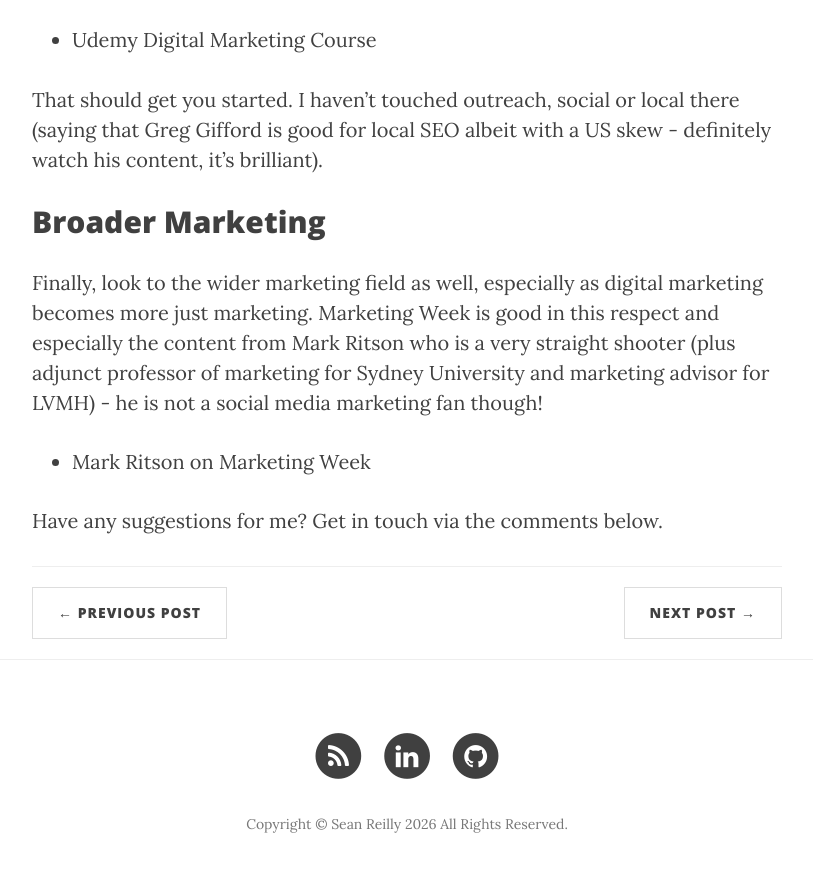
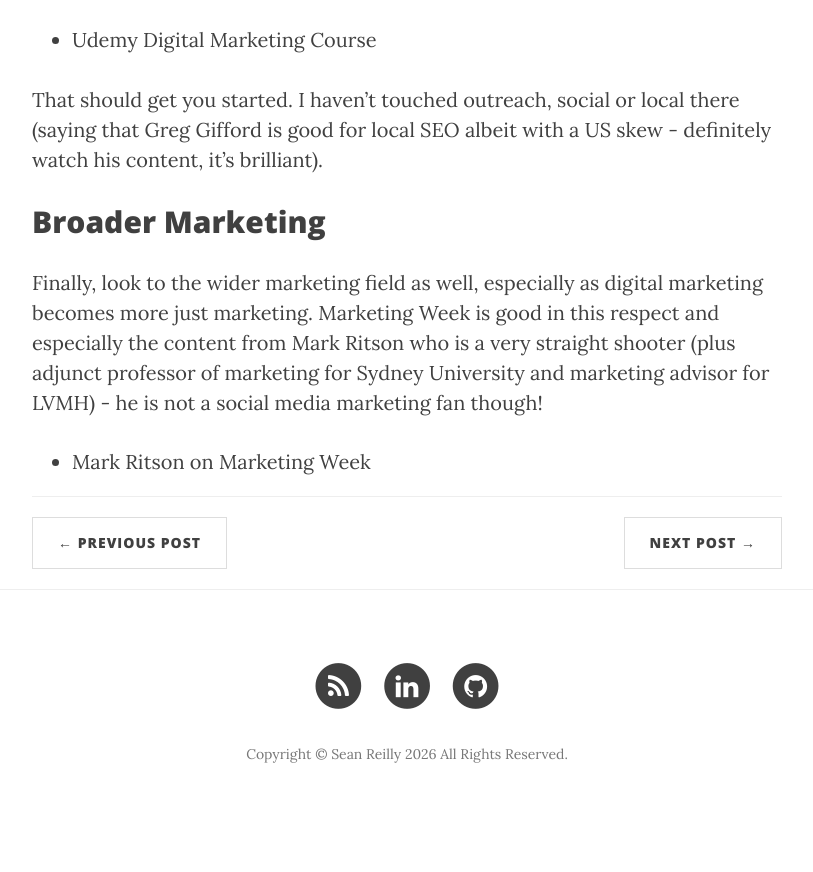
Before and after one commit to seanreillyesq/seanreillyesq.github.io, a Jekyll site: the page built from _posts/2018-01-02-digital-marketing-learning-resources.markdown, in a window 1280 px wide and 900 px high, scrolled down 2156 px. Shown: the top 872 px of the window, without its empty margins (233-1046 px from the left). Built offline with Jekyll 4.4.1, drawn with Linux system fonts in a browser that asks for light colours; after the commit the page ends 2986 px from its top, so only the background shows below that.

Commit message:
Remove call to action - no comments enabled

```diff
--- a/_posts/2018-01-02-digital-marketing-learning-resources.markdown
+++ b/_posts/2018-01-02-digital-marketing-learning-resources.markdown
@@ -60,5 +60,3 @@
 Finally, look to the wider marketing field as well, especially as digital marketing becomes more just marketing. Marketing Week is good in this respect and especially the content from Mark Ritson who is a very straight shooter (plus adjunct professor of marketing for Sydney University and marketing advisor for LVMH) - he is not a social media marketing fan though!
 
 - <a href="https://www.marketingweek.com/focus/mark-ritson/" target="_blank">Mark Ritson on Marketing Week</a>
-
-Have any suggestions for me? Get in touch via the comments below.
```
